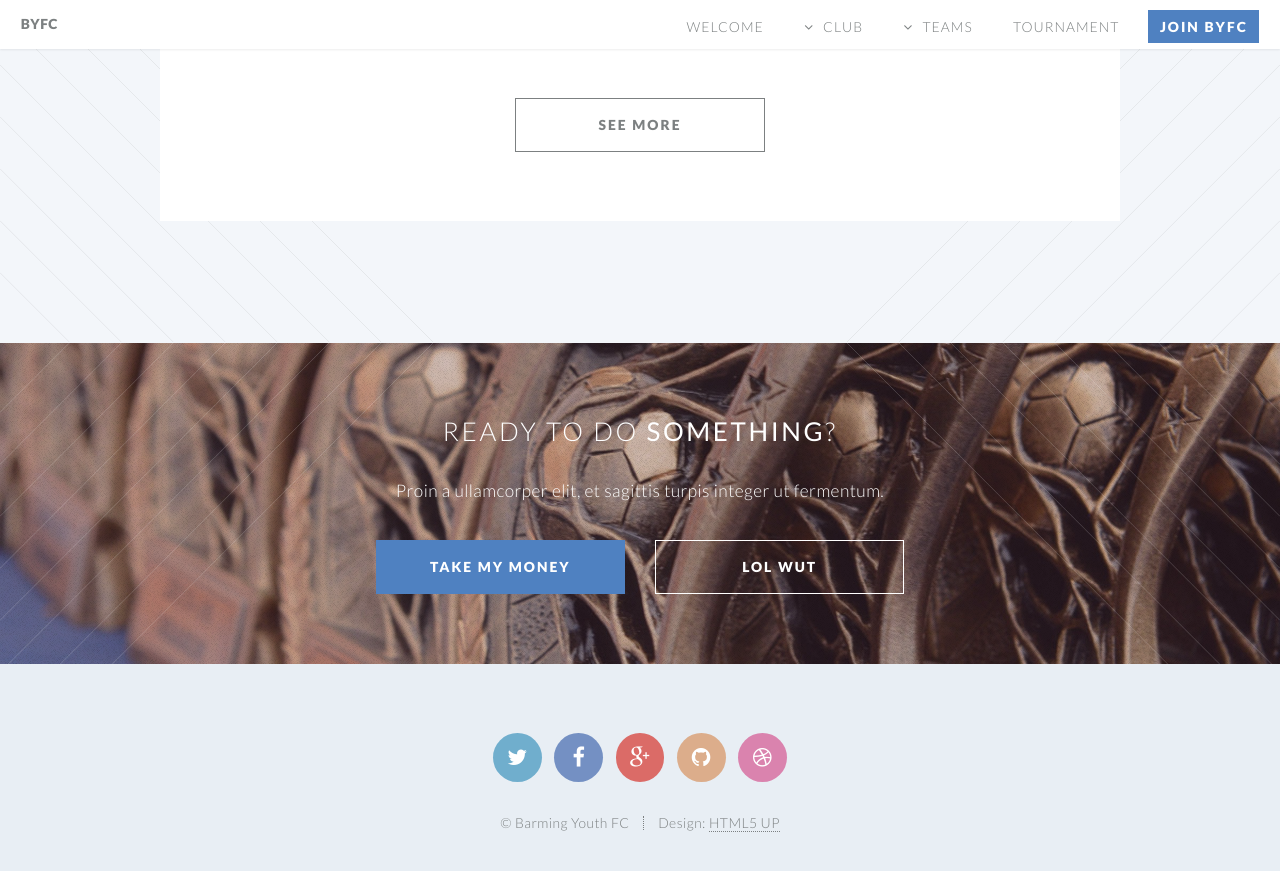
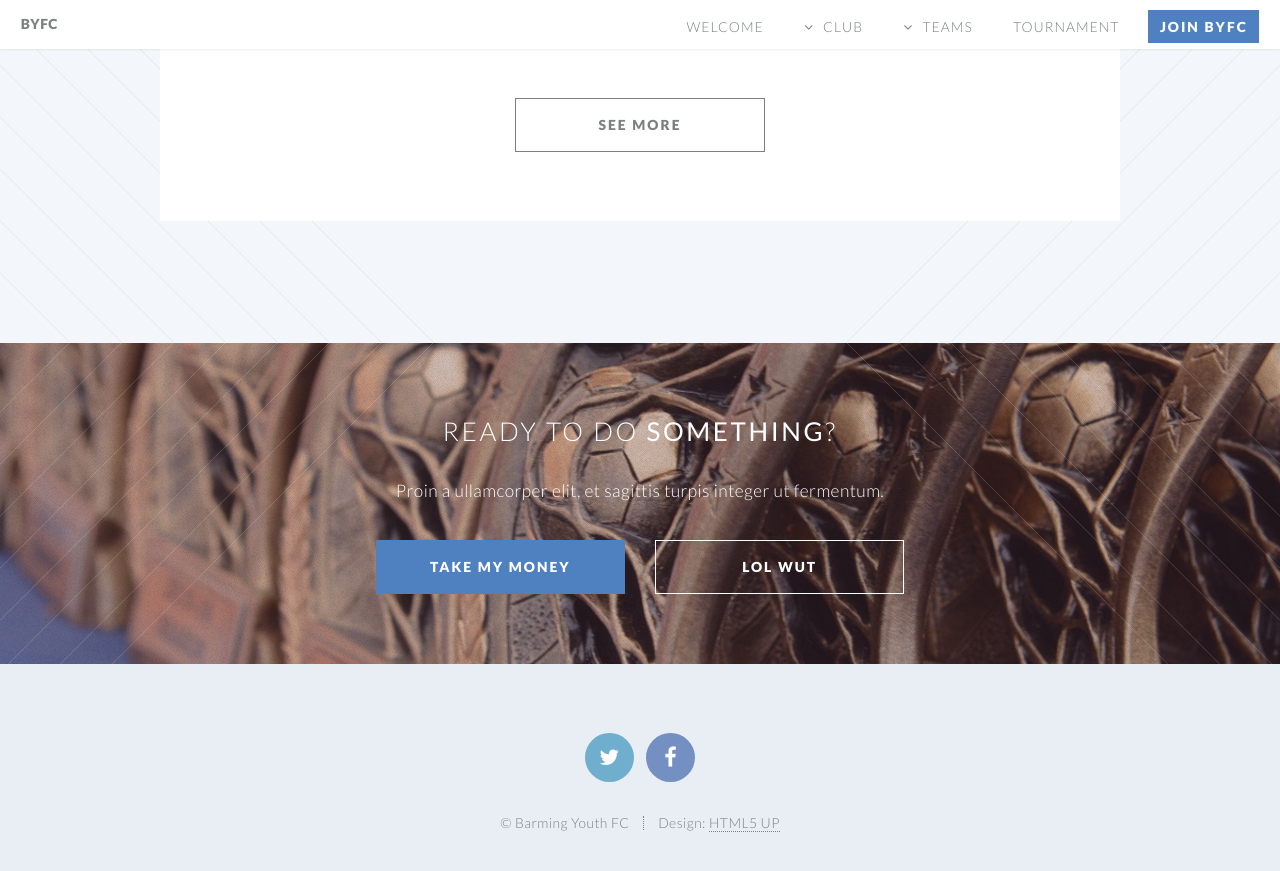
Before and after one commit to Pam-BYFC/BYFC.github.io, a Jekyll site: the page built from index.html, in a window 1280 px wide and 900 px high, scrolled down 3098 px. Shown: the top 871 px of the window. Built offline with Jekyll 4.4.1, drawn with Linux system fonts in a browser that asks for light colours.

Commit message:
Sorted out footer links

```diff
--- a/_includes/footer.html
+++ b/_includes/footer.html
@@ -2,11 +2,13 @@
 <footer id="footer">
 
     <ul class="icons">
-        <li><a href="#" class="icon circle fa-twitter"><span class="label">Twitter</span></a></li>
-        <li><a href="#" class="icon circle fa-facebook"><span class="label">Facebook</span></a></li>
-        <li><a href="#" class="icon circle fa-google-plus"><span class="label">Google+</span></a></li>
+        <li><a href="https://twitter.com/barmingyouthfc" class="icon circle fa-twitter"><span class="label">Twitter</span></a></li>
+        <li><a href="https://www.facebook.com/BYFCTournament/" class="icon circle fa-facebook"><span class="label">Facebook</span></a></li>
+<!--
+	<li><a href="#" class="icon circle fa-google-plus"><span class="label">Google+</span></a></li>
         <li><a href="#" class="icon circle fa-github"><span class="label">Github</span></a></li>
         <li><a href="#" class="icon circle fa-dribbble"><span class="label">Dribbble</span></a></li>
+-->
     </ul>
 
     <ul class="copyright">
```
